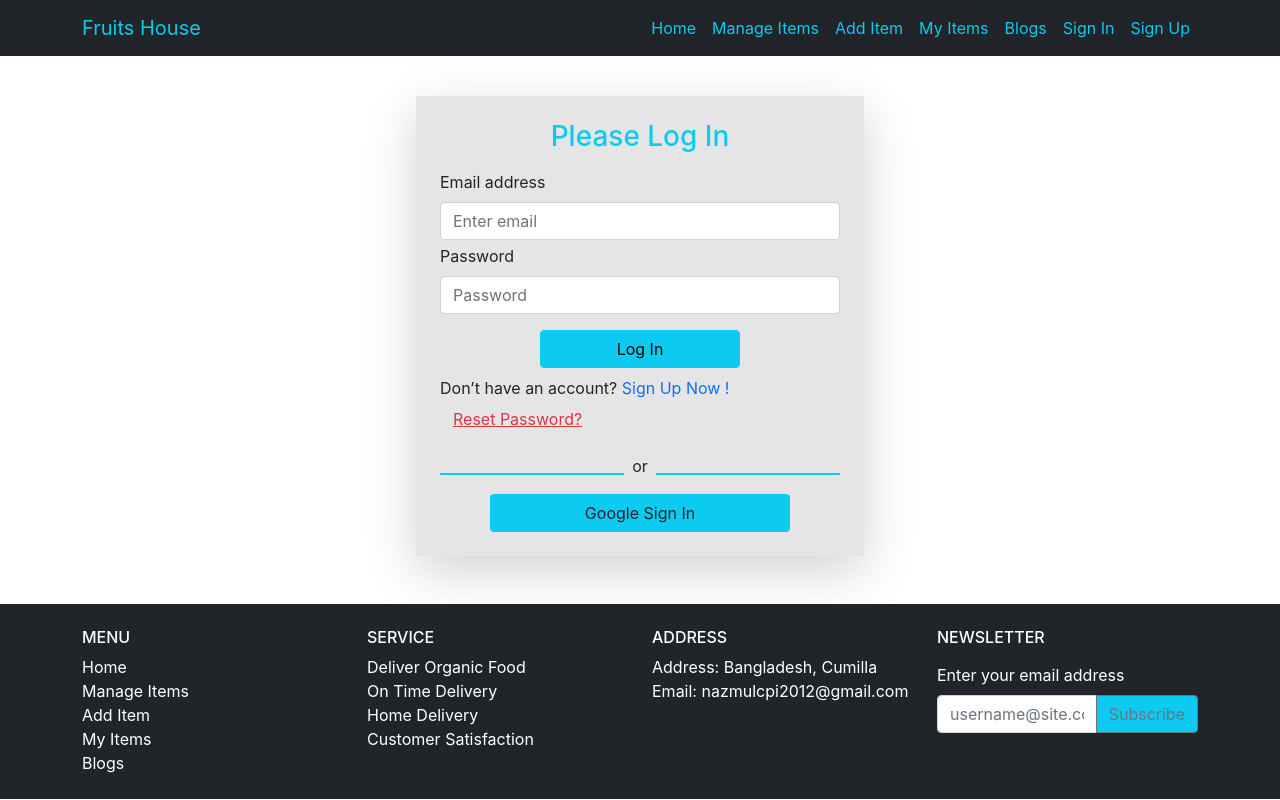
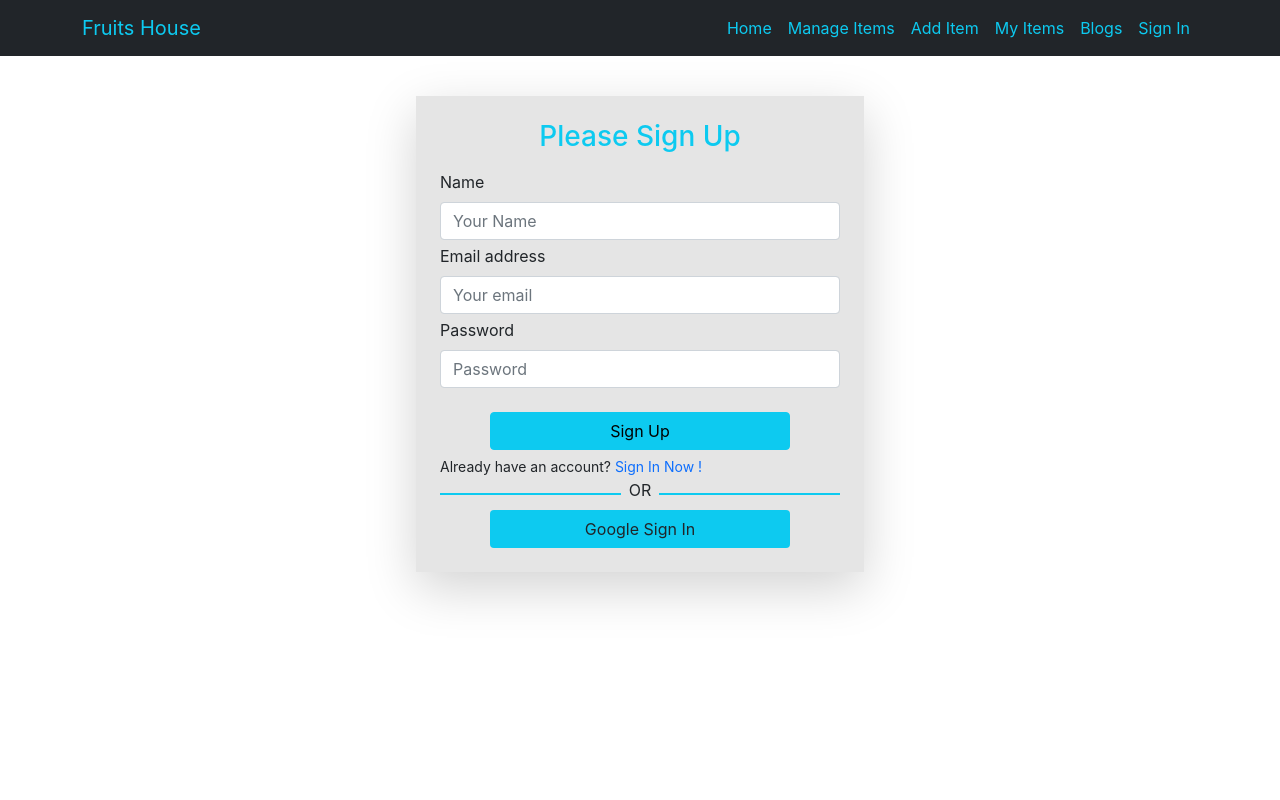
Before and after one commit to nazmul-2020/Fruit-House-Client-Site, a React (Create React App) app: page /signUp in a window 1280 px wide. Shown: the top 800 px of the page. Built offline with nearby package versions, Linux system fonts and the light colour scheme; no server answers.

Commit message:
added signup

```diff
--- a/src/Pages/Home/Header/Header.js
+++ b/src/Pages/Home/Header/Header.js
@@ -1,9 +1,13 @@
 import React from 'react';
 import { Container, Nav, Navbar } from 'react-bootstrap';
+import { useAuthState } from 'react-firebase-hooks/auth';
+import auth from '../../../firebase.init';
 import './Header.css'
 
 
 const Header = () => {
+    const [user, loading, error] = useAuthState(auth);
+
     return (
         <div className='' id=''>
             <Navbar fixed="top" bg="dark" className='py-' expand="lg">
@@ -21,11 +25,10 @@ const Header = () => {
                             <Nav.Link className='text-info' href="#pricing">Add Item</Nav.Link>
                             <Nav.Link className='text-info' href="#pricing">My Items</Nav.Link>
                             <Nav.Link className='text-info' href="#pricing">Blogs</Nav.Link>
+                            {user ? <Nav.Link className='text-info' href="/signUP">Sign Up</Nav.Link> : <Nav.Link className='text-info' href="/signIn">Sign In</Nav.Link>}
 
-                            <Nav.Link className='text-info' href="/signIn">Sign In</Nav.Link>
-                            <Nav.Link className='text-info' href="/signUP">Sign Up</Nav.Link>
+
                         </Nav>
-
                     </Navbar.Collapse>
                 </Container>
             </Navbar>
--- a/src/Pages/login/SignIn/SignIn.js
+++ b/src/Pages/login/SignIn/SignIn.js
@@ -23,8 +23,8 @@ const SignIn = () => {
         signInError = <p className='text-center text-danger'>{error?.message || gError?.message}</p>
     }
 
-    if (gUser) {
-        console.log(gUser)
+    if (user || gUser) {
+        console.log(user, gUser)
     }
 
     const onSubmit = (data) => {
@@ -36,7 +36,7 @@ const SignIn = () => {
     return (
         <div className='pt-5 full-Height'>
             <div className='m-5  mx-auto p-4 shadow-lg form-container'>
-                <h3 className='text-center text-info mb-3'> Please Log In</h3>
+                <h3 className='text-center text-info mb-3'> Please Sign In</h3>
 
                 <Form onSubmit={handleSubmit(onSubmit)}>
                     <Form.Group className="mb-1" controlId="formBasicEmail">
@@ -56,11 +56,9 @@ const SignIn = () => {
                         {errors.email?.type === 'required' && <span className='text-danger'>{errors.email.message}</span>}
 
                         {errors.email?.type === 'pattern' && <span className='text-danger'>{errors.email.message}</span>}
-                        {/* </Form.Label> */}
-
                     </Form.Group>
 
-                    <Form.Group className="mb-3" controlId="formBasicPassword">
+                    <Form.Group className="" controlId="formBasicPassword">
                         <Form.Label>Password</Form.Label>
                         <Form.Control {...register("password", {
                             required: {
--- a/src/Pages/login/SignUp/SignUp.js
+++ b/src/Pages/login/SignUp/SignUp.js
@@ -1,40 +1,118 @@
+import { async } from '@firebase/util';
 import React from 'react';
 import { Button, Form } from 'react-bootstrap';
-import { Link } from 'react-router-dom';
+import { useCreateUserWithEmailAndPassword, useSignInWithGoogle, useUpdateProfile } from 'react-firebase-hooks/auth';
+import { useForm } from 'react-hook-form';
+import { Link, useNavigate } from 'react-router-dom';
+import auth from '../../../firebase.init';
+import Loading from '../../Loading/Loading';
+
 
 const SignUp = () => {
+    const [signInWithGoogle, gUser, gLoading, gError] = useSignInWithGoogle(auth);
+    const { register, formState: { errors }, handleSubmit } = useForm();
+    const [createUserWithEmailAndPassword,user,loading,error, ] = useCreateUserWithEmailAndPassword(auth);
+    const [updateProfile, updating, updateError] = useUpdateProfile(auth);
+    const navigate =useNavigate();
+
+    let signInError;
+
+    if (loading || gLoading || updating) {
+        return <Loading />
+    }
+
+    if (error || gError || updateError) {
+        signInError = <p className='text-center text-danger'>{error?.message || gError?.message || updateError?.message}</p>
+    }
+
+    if (user || gUser) {
+        console.log(gUser || user)
+    }
+
+    const onSubmit =async data => {
+        console.log(data)
+        await createUserWithEmailAndPassword(data.email, data.password);
+        await updateProfile({ displayName:data.name });
+        console.log('ok')
+        navigate('/')
+    };
+
     return (
-        <div className='pt-5'>
-            <div className='m-5  mx-auto p-4 shadow-lg form-container '>
-                <h3 className='text-center text-info mb-3'> Please Log In</h3>
-                <Form className='  '>
+        <div className='pt-5 full-Height'>
+            <div className='m-5  mx-auto p-4 shadow-lg form-container'>
+                <h3 className='text-center text-info mb-3'> Please Sign Up</h3>
+                <Form onSubmit={handleSubmit(onSubmit)}>
+                    <Form.Group className="mb-1" controlId="name">
+                        <Form.Label>Name</Form.Label>
+                        <Form.Control {...register("name", {
+                            required: {
+                                value: true,
+                                message: 'Name is Required'
+                            }
+                        })}
+                            type="name" placeholder="Your Name" required />
+
+                        {errors.name?.type === 'required' && <span className='text-danger'>{errors.name.message}</span>}
+                    </Form.Group>
                     <Form.Group className="mb-1" controlId="formBasicEmail">
                         <Form.Label>Email address</Form.Label>
-                        <Form.Control type="email" placeholder="Enter email" required />
-                        <span></span>
+                        <Form.Control {...register("email", {
+                            required: {
+                                value: true,
+                                message: 'Email is Required'
+                            },
+                            pattern: {
+                                value: /[a-z0-9]+@[a-z]+\.[a-z]{2,3}/,
+                                message: 'Provide a valid email'
+                            }
+                        })}
+                            type="email" placeholder="Your email" required />
+
+                        {errors.email?.type === 'required' && <span className='text-danger'>{errors.email.message}</span>}
+
+                        {errors.email?.type === 'pattern' && <span className='text-danger'>{errors.email.message}</span>}
                     </Form.Group>
 
-                    <Form.Group className="mb-3" controlId="formBasicPassword">
+                    <Form.Group className="" controlId="formBasicPassword">
                         <Form.Label>Password</Form.Label>
-                        <Form.Control type="password" placeholder="Password" required />
-                        <span></span>
+                        <Form.Control {...register("password", {
+                            required: {
+                                value: true,
+                                message: 'Email is Required'
+                            },
+                            minLength: {
+                                value: 8,
+                                message: 'Most be 8 characters or longer'
+                            }
+                        })}
+                            type="password" placeholder="Password" required />
+                        <Form.Label>
+                            {errors.password?.type === 'required' && <span className='text-danger'>{errors.password.message}</span>}
+
+                            {errors.password?.type === 'minLength' && <span className='text-danger'>{errors.password.message}</span>}
+                        </Form.Label>
+
                     </Form.Group>
-                    <Button className='w-50 mx-auto  d-block' variant="info" type="submit">
-                        Log In
+                    {signInError}
+                    <Button className='w-75 mx-auto d-block' variant="info" type="submit">
+                        Sign Up
                     </Button>
-                    <p className='pt-2 mb-0'>Don’t have an account?<Link to='/signup' className='text-primary font-weight-bold text-decoration-none pe-auto'> Sign Up Now !</Link></p>
-                    <p><button className='btn btn-link text-danger pe-auto ' >Reset Password?</button></p>
-                    <div className='d-flex align-items-center'>
-                        <div style={{ height: '2px' }} className='w-100 bg-info'></div>
-                        <p className=' px-2'>or</p>
-                        <div style={{ height: '2px' }} className='w-100 bg-info'></div>
-                    </div>
-                    <button className='btn btn-whit w-75 text-wite mx-auto d-block my- bg-info'>
-                        <span className='px-2'>Google Sign In</span>
-                    </button>
+                    <p className='pt-1 mb-0'><small> Already have an account?<Link to='/signIn' className='text-primary font-weight-bold text-decoration-none pe-auto'> Sign In Now !</Link></small></p>
+                    {/* <p><button className='btn btn-link text-danger pe-auto ' >Reset Password?</button></p> */}
                 </Form>
+
+                <div className='d-flex align-items-center pt-0 mt-0'>
+                    <div style={{ height: '2px' }} className='w-100 bg-info'></div>
+                    <p className=' px-2 mb-2'>OR</p>
+                    <div style={{ height: '2px' }} className='w-100 bg-info'></div>
+                </div>
+                <button onClick={() => signInWithGoogle()}
+                    className='btn btn-whit w-75 text-wite mx-auto d-block my- bg-info'>
+                    <span className='px-2'>Google Sign In</span>
+                </button>
             </div>
         </div>
+
     );
 };
 
```
